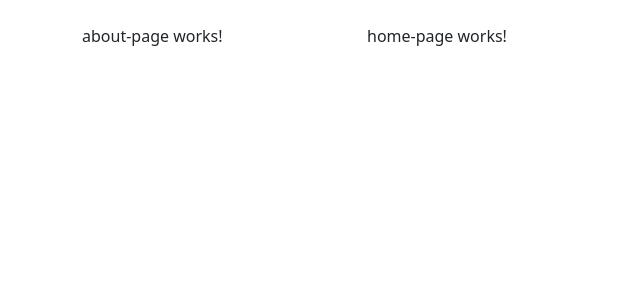
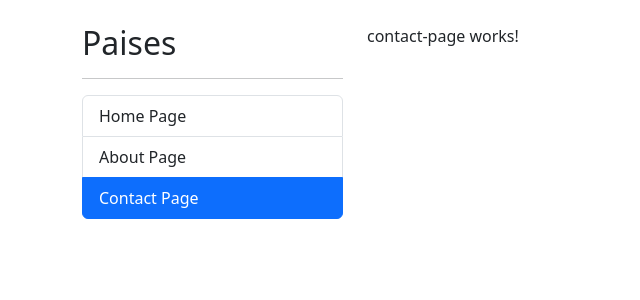
Before and after one commit to MrGROSSI15/countryApp, an Angular app: page /contact in a window 1280 px wide. Before the commit this address led to /home. Shown: the top 300 px of the page, without its empty margins (0-640 px from the left). Built offline with nearby package versions, Linux system fonts and the light colour scheme.

Commit message:
finish class 118

```diff
--- a/src/app/app.component.html
+++ b/src/app/app.component.html
@@ -1,7 +1,7 @@
 <div class="row mt-4">
 <div class="col-3">
   <!-- sidebar -->
-  <shared-about-page></shared-about-page>
+  <shared-sidebar></shared-sidebar>
 </div>
 <div class="col">
 <!-- nuestras paginas-->
--- /dev/null
+++ b/src/app/shared/components/sidebar/sidebar.component.html
@@ -0,0 +1,24 @@
+<h2> Paises</h2>
+<hr>
+
+<ul class="list-group">
+  <li routerLink=""
+  routerLinkActive="active"
+  [routerLinkActiveOptions]="{ exact: true}"
+  class="list-group-item">
+    Home Page
+  </li>
+  <li routerLink="about"
+  routerLinkActive="active"
+  [routerLinkActiveOptions]="{ exact: true}"
+  class="list-group-item">
+    About Page
+  </li>
+
+  <li routerLink="contact"
+  routerLinkActive="active"
+  [routerLinkActiveOptions]="{ exact: true}"
+  class="list-group-item">
+    Contact Page
+  </li>
+</ul>
--- /dev/null
+++ b/src/app/shared/components/sidebar/sidebar.component.ts
@@ -0,0 +1,10 @@
+import { Component } from '@angular/core';
+
+@Component({
+  selector: 'shared-sidebar',
+  templateUrl: './sidebar.component.html',
+  styles: ``
+})
+export class SidebarComponent {
+
+}
--- /dev/null
+++ b/src/app/shared/pages/contact-page/contact-page.component.html
@@ -0,0 +1 @@
+<p>contact-page works!</p>
--- /dev/null
+++ b/src/app/shared/pages/contact-page/contact-page.component.ts
@@ -0,0 +1,10 @@
+import { Component } from '@angular/core';
+
+@Component({
+  selector: 'shared-contact-page',
+  templateUrl: './contact-page.component.html',
+  styles: ``
+})
+export class ContactPageComponent {
+
+}
```
Also changed, not shown: src/app/app-routing.module.ts (+7 -2 lines), src/app/shared/shared.module.ts (+11 -3 lines).
